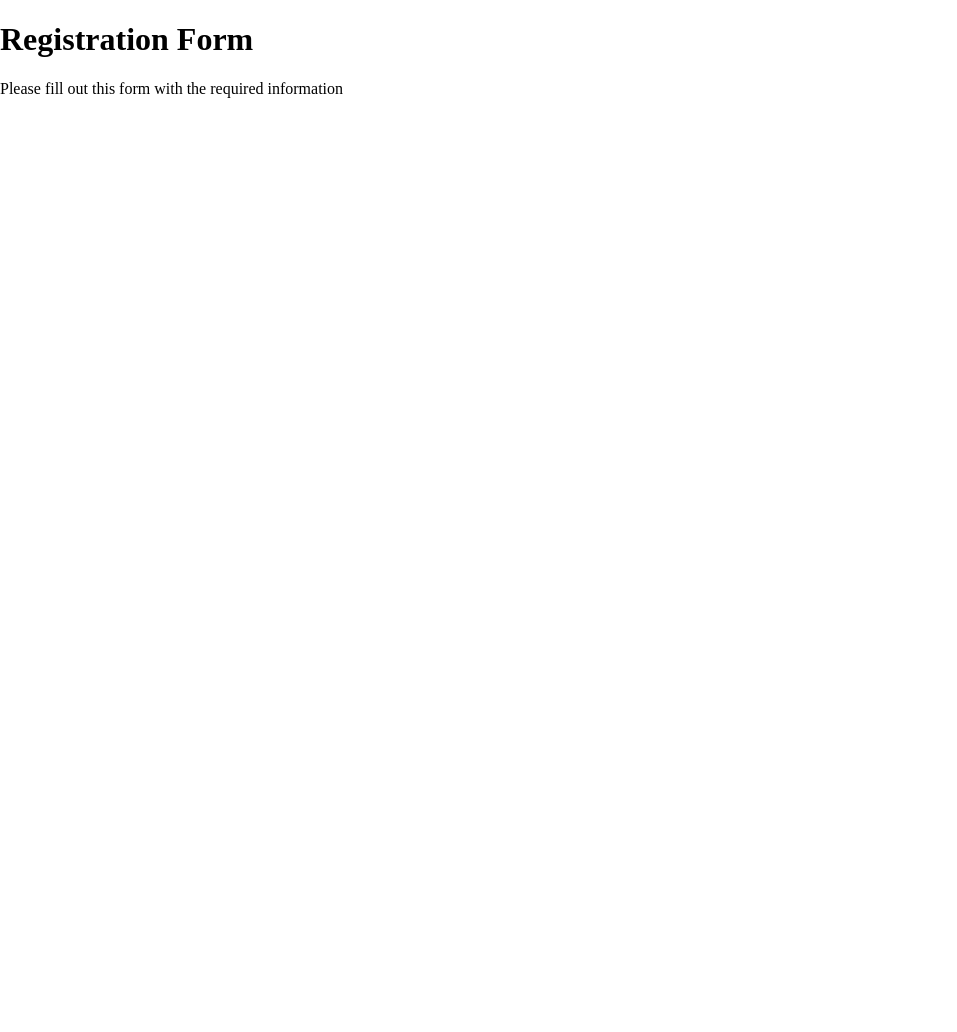
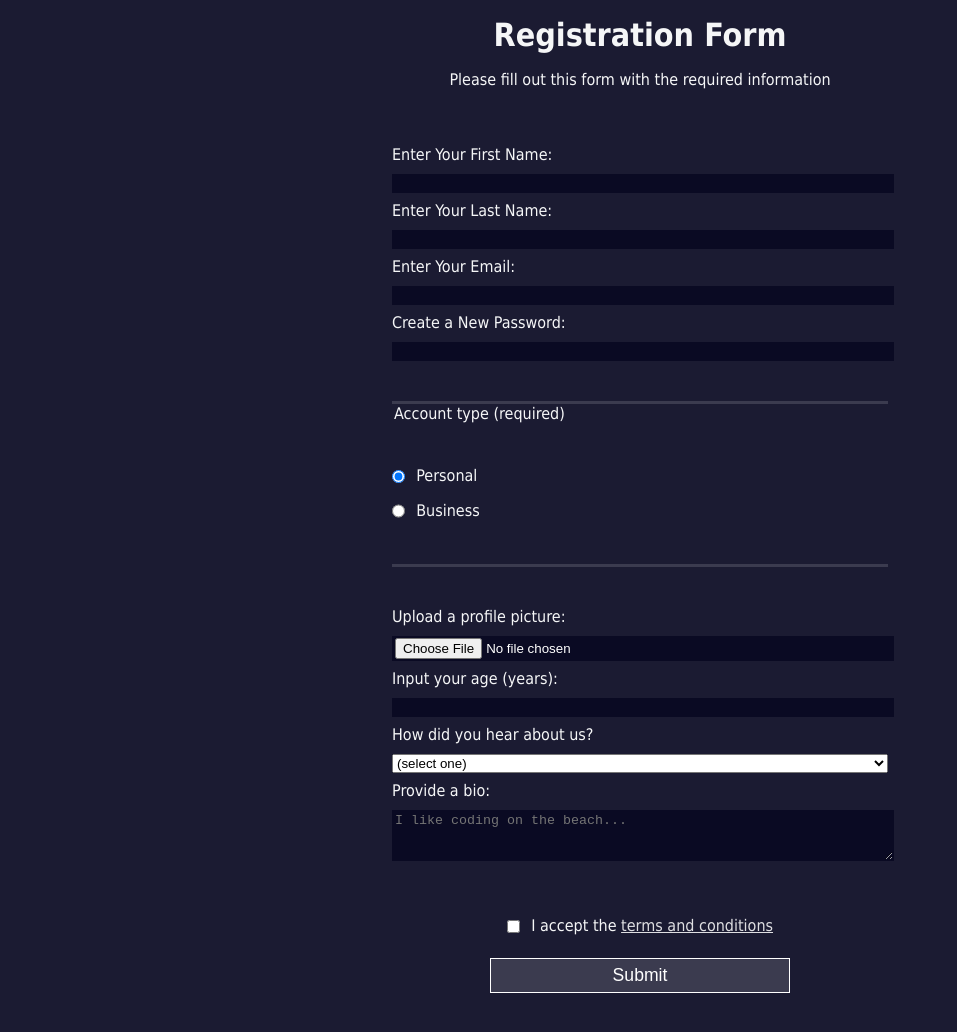
Before and after one commit to gitelam/responsive-web-design, a plain HTML site: page Learn HTML Forms by Building a Registration Form/index.html in a window 1280 px wide. Shown: the whole page, without its empty margins (0-957 px from the left). Before the commit the page ends 821 px from the top, so only its background shows below. Drawn offline with Linux system fonts and the light colour scheme.

Commit message:
successfully finished

```diff
--- a/Learn HTML Forms by Building a Registration Form/index.html
+++ b/Learn HTML Forms by Building a Registration Form/index.html
@@ -1,14 +1,113 @@
 <!DOCTYPE html>
 <html lang="en">
   <head>
-        <link rel="stylesheet" href="styles.css">
-        <meta charset="UTF-8">
+    <link rel="stylesheet" href="styles.css" />
+    <meta charset="UTF-8" />
     <title>Registration Form</title>
   </head>
 
   <body>
     <h1>Registration Form</h1>
     <p>Please fill out this form with the required information</p>
+    <form action="https://register-demo.freecodecamp.org" method="post">
+      <fieldset>
+        <label for="first-name">
+          Enter Your First Name:
+          <input name="first-name" required id="first-name" type="text" />
+        </label>
+
+        <label for="last-name">
+          Enter Your Last Name:
+          <input name="last-name" required id="last-name" type="text" />
+        </label>
+
+        <label for="email">
+          Enter Your Email:
+          <input name="email" required id="email" type="email" />
+        </label>
+
+        <label for="new-password">
+          Create a New Password:
+          <input
+            name="new-password"
+            required
+            pattern="[a-z0-5]{8,}"
+            id="new-password"
+            type="password"
+          />
+        </label>
+      </fieldset>
+
+      <fieldset>
+        <legend>Account type (required)</legend>
+
+        <label for="personal-account">
+          <input
+            class="inline"
+            checked
+            name="account-type"
+            id="personal-account"
+            type="radio"
+          />
+          Personal
+        </label>
+
+        <label for="business-account">
+          <input class="inline" name="account-type" id="business-account" type="radio" />
+          Business
+        </label>
+      </fieldset>
+
+      <fieldset>
+        <label for="profile-picture">
+          Upload a profile picture:
+          <input name="profile-picture" type="file" id="profile-picture" />
+        </label>
+
+        <label for="age">
+          Input your age (years):
+          <input name="age" type="number" min="13" max="120" id="age" />
+        </label>
+
+        <label for="referrer">
+          How did you hear about us?
+
+          <select name="referred" id="referrer">
+            <option value="">(select one)</option>
+            <option value="1">freeCodeCamp News</option>
+            <option value="2">freeCodeCamp YouTube Channel</option>
+            <option value="3">freeCodeCamp Forum</option>
+            <option value="4">Other</option>
+          </select>
+        </label>
+
+        <label for="bio">
+          Provide a bio:
+          <textarea
+            name="bio"
+            placeholder="I like coding on the beach..."
+            id="bio"
+            rows="3"
+            cols="30"
+          ></textarea>
+        </label>
+      </fieldset>
+
+      <label class="terms-and-conditions" for="terms-and-conditions">
+        <input
+          class="inline"
+          name="terms-and-conditions"
+          id="terms-and-conditions"
+          type="checkbox"
+          required
+        />
+        I accept the
+        <a href="https://www.freecodecamp.org/news/terms-of-service/"
+          >terms and conditions
+        </a>
+      </label>
+
+      <input type="submit" value="Submit" />
+    </form>
   </body>
-
 </html>
--- a/Learn HTML Forms by Building a Registration Form/styles.css
+++ b/Learn HTML Forms by Building a Registration Form/styles.css
@@ -1,6 +1,82 @@
 
 body{
+    font-size: 16px;
+    font-family: Tahoma;
     margin: 0;
     width: 100%;
     height: 100vh;
+    background-color: #1b1b32;
+    color: #f5f6f7;
 }
+
+h1, p{
+    margin: 1rem auto;
+    text-align: center;
+}
+
+form{
+    margin: 0 auto;
+    max-width: 500px;
+    min-width: 300px;
+    width: 60vw;
+    padding: 0 0 2em;
+}
+
+input, textarea, select{
+   width: 100%;
+   margin: 10px 0 0;
+}
+
+.inline{
+    width: unset;
+    margin: 0 0.5em 0 0;
+    vertical-align: middle;
+    min-height: 2em;
+}
+
+input, textarea{
+    background-color: #0a0a23;
+    border: 1px solid #0a0a23;
+    color: #ffffff;
+
+}
+
+input[type="submit"]{
+    display: block;
+    width: 60%;
+    margin: 0 auto;
+    height: 2em;
+    font-size: 1.1rem;
+    border-color: white;
+    background-color: #3b3b4f;
+    min-width: 300px;
+    margin: 1em auto;
+}
+
+input[type="file"]{
+    padding: 1px 2px;
+  }
+
+fieldset{
+    border: none;
+    border-bottom: 3px solid #3b3b4f;
+    padding: 2rem 0;
+}
+
+fieldset:last-of-type
+{
+    border-bottom: none;
+}
+
+label{
+    display: block;
+    margin: 0.5rem 0;
+}
+
+a{
+    color: #dfdfe2;
+}
+
+.terms-and-conditions{
+    text-align: center;
+}
```
Lines whose indentation alone changed are shown as unchanged.
